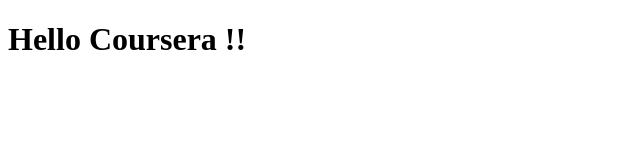
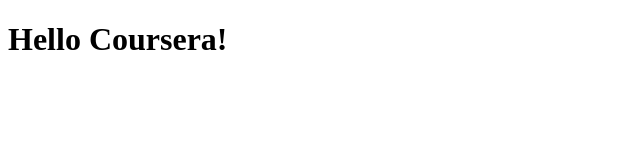
Before and after one commit to ppavank83/couresera-test, a plain HTML site: page site/index.html in a window 1280 px wide. Shown: the full height of the page, 0-640 px from the left. Drawn offline with Linux system fonts and the light colour scheme.

Commit message:
modification to my page

```diff
--- a/site/index.html
+++ b/site/index.html
@@ -4,6 +4,6 @@
 	<title>Hello Coursera!</title>
 </head>
 <body>
-<h1>Hello Coursera !!</h1>
+<h1>Hello Coursera!</h1>
 </body>
 </html>
```
